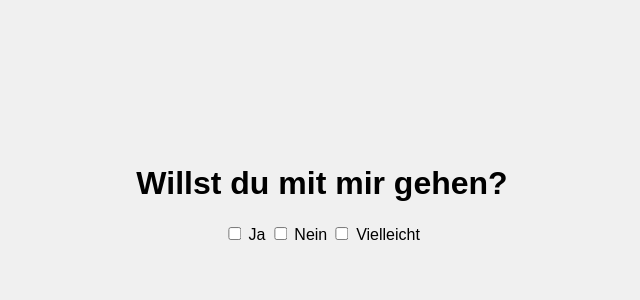
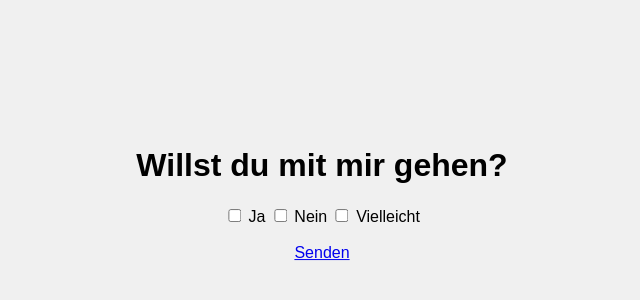
Before and after one commit to MauriceWW/Pierre, a plain HTML site: page index.html in a window 1280 px wide. Shown: the part 206-506 px from the top of the page, without its empty margins (318-958 px from the left). Drawn offline with Linux system fonts and the light colour scheme.

Commit message:
Update index.html

```diff
--- a/index.html
+++ b/index.html
@@ -48,6 +48,8 @@
   <label for="vielleicht">Vielleicht</label>
   <br>
   <div id="error" class="error">Error- Wähle eine andere Antwort.</div>
+  <br>
+  <a href="mailto:pierrewald@yahoo.de">Senden</a>
 </div>
 
 <div id="firework"></div>
```
